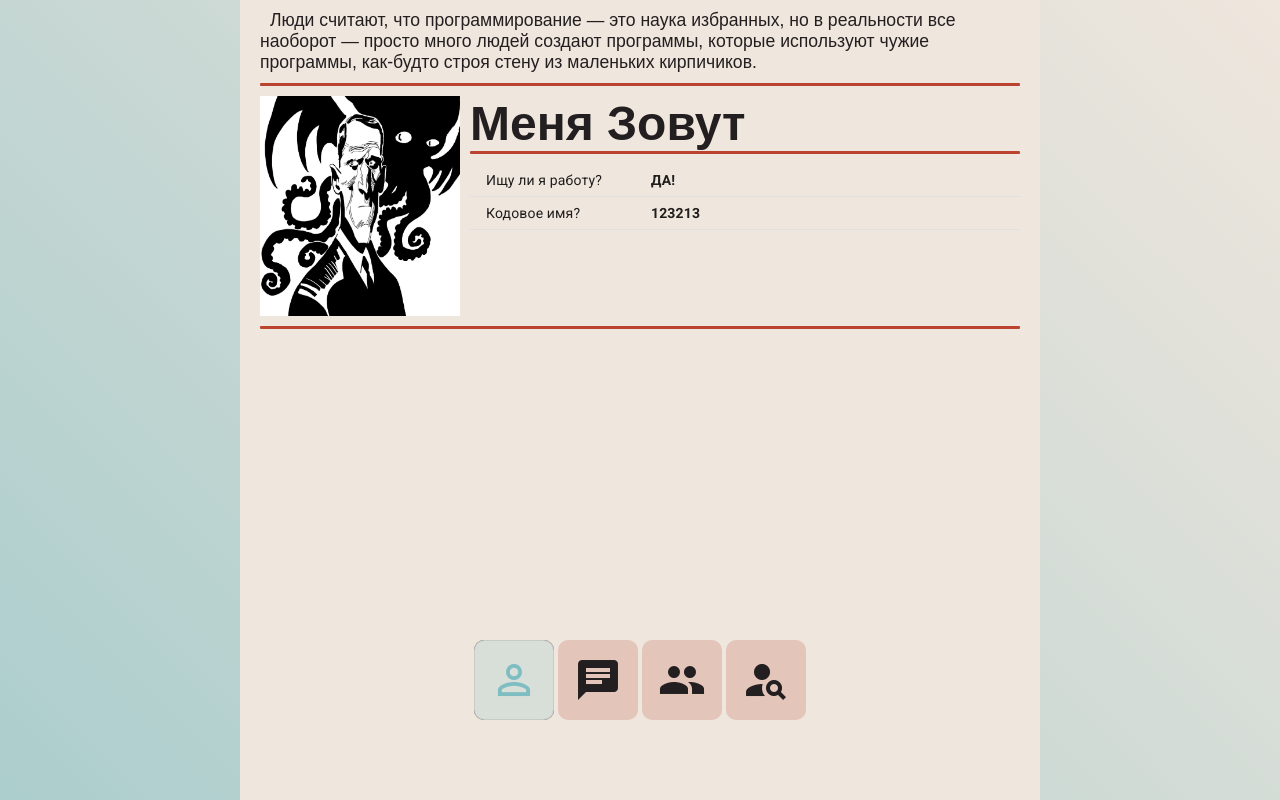
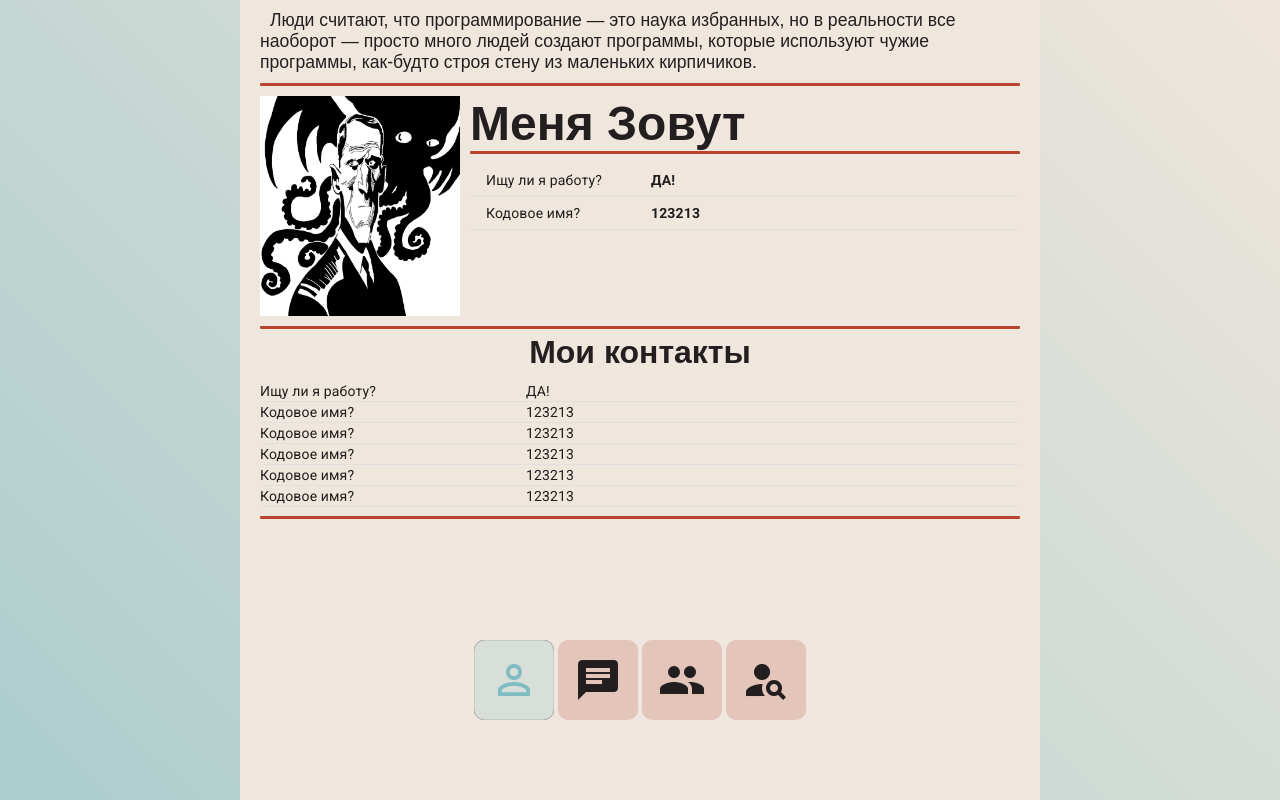
Before and after one commit to Mirudistok32/social-network-code-2, a React (Create React App) app: page /profile in a window 1280 px wide. Built offline with nearby package versions, Linux system fonts and the light colour scheme.

Commit message:
Create ProfileContacts

```diff
--- a/src/components/Content/Pages/Profile/Profile.tsx
+++ b/src/components/Content/Pages/Profile/Profile.tsx
@@ -5,6 +5,7 @@ import { ProfilePhoto } from './ProfilePhoto/ProfilePhoto';
 import { ProfileStatus } from './ProfileStatus/ProfileStatus';
 import { ProfileInfo } from './ProfileInfo/ProfileInfo';
 import { PhotosType } from '../../../../api/profile-api';
+import { ProfileContacts } from './ProfileContacts/ProfileContacts';
 
 type PropsType = {
 
@@ -24,6 +25,8 @@ export const Profile: React.FC<PropsType> = React.memo((props) => {
         <ProfileInfo />
       </div>
       <ProfileLine />
+      <ProfileContacts />
+      <ProfileLine />
     </div>
   );
 })
--- /dev/null
+++ b/src/components/Content/Pages/Profile/ProfileContacts/ProfileContacts.module.scss
@@ -0,0 +1,14 @@
+@import "../../../../../scss/variable";
+@import "../../../../../scss/mixins";
+.contacts {
+  padding: 5px 0;
+  overflow-y: auto;
+  &__title {
+    @include fontPhilosopher(600);
+    color: $black;
+    font-size: 2em;
+    display: flex;
+    justify-content: center;
+    margin-bottom: 10px;
+  }
+}
--- /dev/null
+++ b/src/components/Content/Pages/Profile/ProfileContacts/ProfileContacts.tsx
@@ -0,0 +1,66 @@
+import { makeStyles, Table, TableBody, TableCell, TableContainer, TableRow } from '@material-ui/core';
+import React from 'react';
+import s from './ProfileContacts.module.scss';
+
+
+const useStyles = makeStyles({
+    container: {
+        maxHeight: 130,
+    },
+    cellTitle: {
+        width: "35%",
+    },
+})
+
+type PropsType = {
+
+}
+
+export const ProfileContacts: React.FC<PropsType> = React.memo((props) => {
+
+    const classes = useStyles()
+
+    return (
+        <div className={s.contacts}>
+            <div className={s.contacts__title}>Мои контакты</div>
+            <TableContainer className={classes.container}>
+                <Table aria-label="simple table" >
+                    <TableBody>
+                        <TableRow hover>
+                            <TableCell className={classes.cellTitle} padding="none">Ищу ли я работу?</TableCell>
+                            <TableCell padding="none">ДА!</TableCell>
+                        </TableRow>
+                        <TableRow hover>
+                            <TableCell className={classes.cellTitle} padding="none">Кодовое имя?</TableCell>
+                            <TableCell padding="none">123213</TableCell>
+                        </TableRow>
+                        <TableRow hover>
+                            <TableCell className={classes.cellTitle} padding="none">Кодовое имя?</TableCell>
+                            <TableCell padding="none">123213</TableCell>
+                        </TableRow>
+                        <TableRow hover>
+                            <TableCell className={classes.cellTitle} padding="none">Кодовое имя?</TableCell>
+                            <TableCell padding="none">123213</TableCell>
+                        </TableRow>
+                        <TableRow hover>
+                            <TableCell className={classes.cellTitle} padding="none">Кодовое имя?</TableCell>
+                            <TableCell padding="none">123213</TableCell>
+                        </TableRow>
+                        <TableRow hover>
+                            <TableCell className={classes.cellTitle} padding="none">Кодовое имя?</TableCell>
+                            <TableCell padding="none">123213</TableCell>
+                        </TableRow>
+                        <TableRow hover>
+                            <TableCell className={classes.cellTitle} padding="none">Кодовое имя?</TableCell>
+                            <TableCell padding="none">123213</TableCell>
+                        </TableRow>
+                        <TableRow hover>
+                            <TableCell className={classes.cellTitle} padding="none">Кодовое имя?</TableCell>
+                            <TableCell padding="none">123213</TableCell>
+                        </TableRow>
+                    </TableBody>
+                </Table>
+            </TableContainer>
+        </div>
+    )
+})
```
